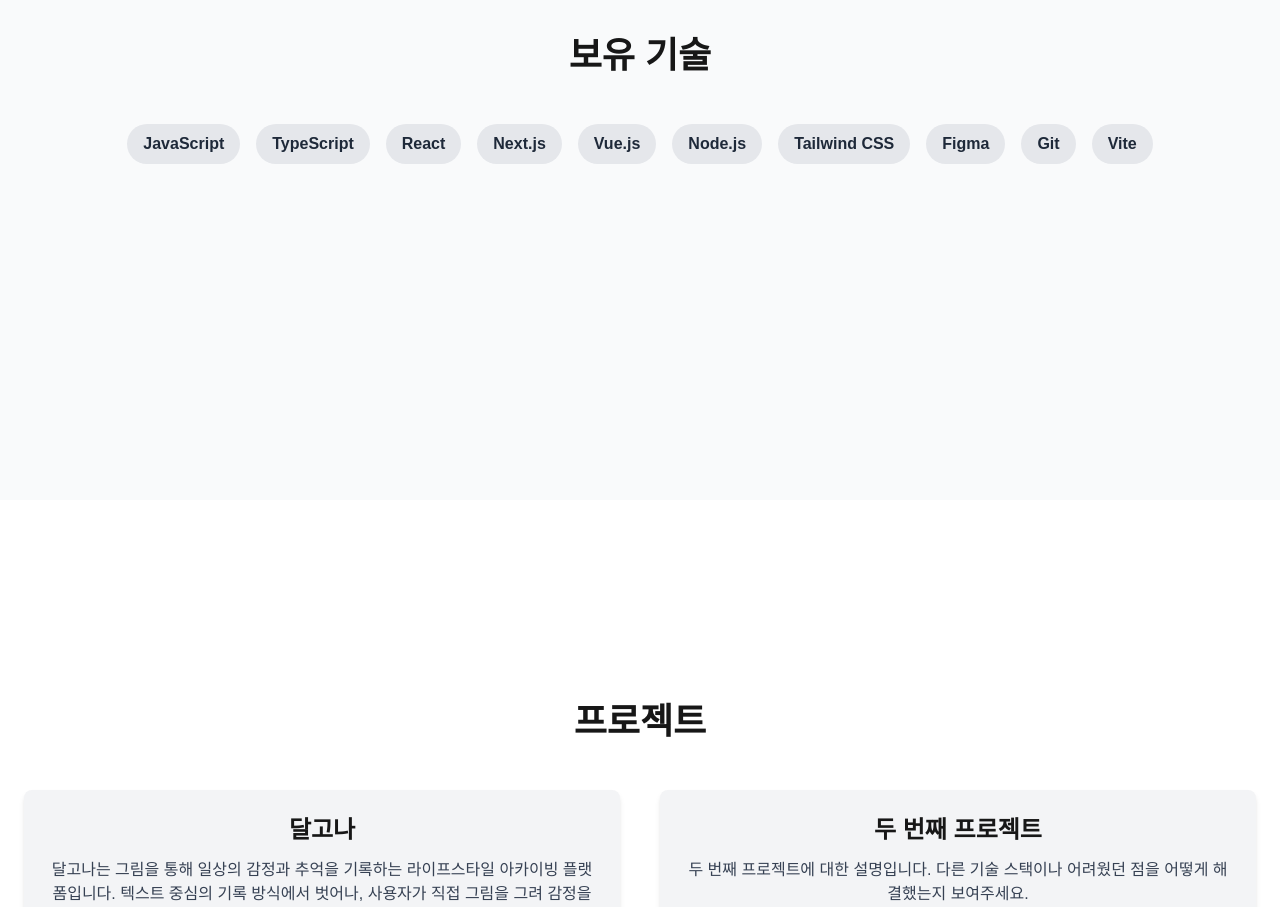
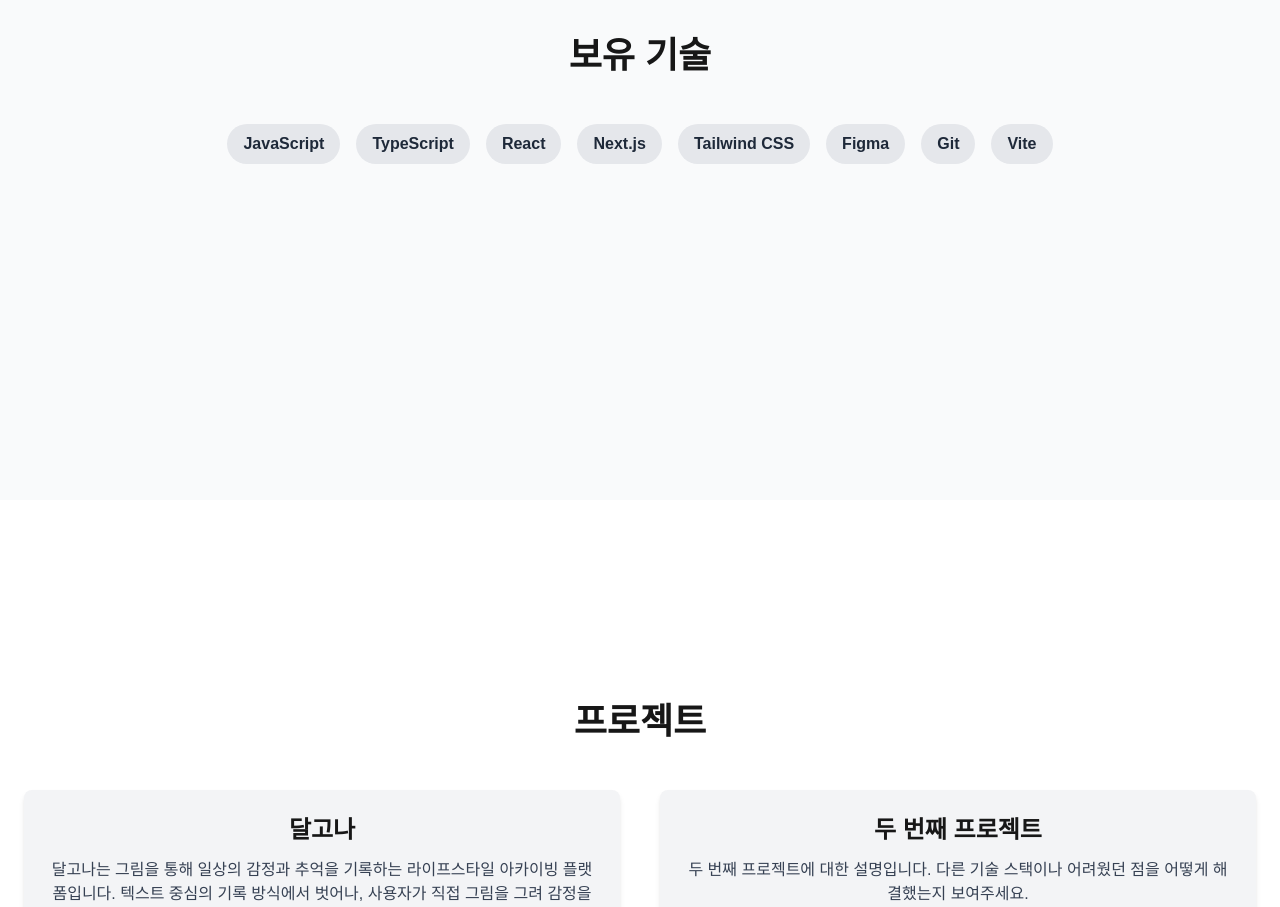
Before and after one commit to johj703/johj703.github.io, a Next.js app: page / in a window 1280 px wide. Shown: the part 1900-2807 px from the top of the page. Built offline with nearby package versions, Linux system fonts and the light colour scheme.

Commit message:
🔧fix: 보유 기술 목록 수정

```diff
--- a/src/components/Skills.tsx
+++ b/src/components/Skills.tsx
@@ -1,19 +1,31 @@
-import React from 'react';
+import React from "react";
 
 // 보유 기술 목록을 수정하세요.
 const skills = [
-  'JavaScript', 'TypeScript', 'React', 'Next.js', 'Vue.js',
-  'Node.js', 'Tailwind CSS', 'Figma', 'Git', 'Vite'
+  "JavaScript",
+  "TypeScript",
+  "React",
+  "Next.js",
+  "Tailwind CSS",
+  "Figma",
+  "Git",
+  "Vite",
 ];
 
 const Skills = () => {
   return (
-    <section id="skills" className="min-h-screen flex items-center justify-center bg-gray-50">
+    <section
+      id="skills"
+      className="min-h-screen flex items-center justify-center bg-gray-50"
+    >
       <div className="container mx-auto px-6 text-center">
         <h2 className="text-4xl font-bold mb-12">보유 기술</h2>
         <div className="flex flex-wrap justify-center gap-4">
           {skills.map((skill) => (
-            <div key={skill} className="bg-gray-200 text-gray-800 px-4 py-2 rounded-full font-semibold">
+            <div
+              key={skill}
+              className="bg-gray-200 text-gray-800 px-4 py-2 rounded-full font-semibold"
+            >
               {skill}
             </div>
           ))}
```
